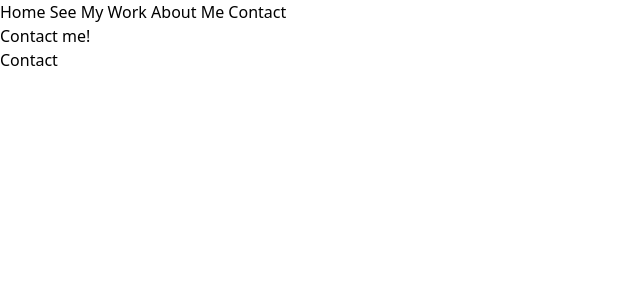
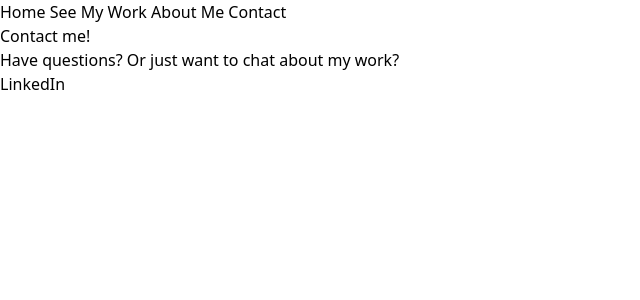
Before and after one commit to megrde93/MegansPortfolio, a React (Create React App) app: page /Contact in a window 1280 px wide. Shown: the top 300 px of the page, without its empty margins (0-640 px from the left). Built offline with nearby package versions, Linux system fonts and the light colour scheme.

Commit message:
contact page

```diff
--- a/src/components/Contact.js
+++ b/src/components/Contact.js
@@ -5,7 +5,13 @@ const Contact = () => {
   return (
     <div>
       <h1>Contact me!</h1>
-      <Link to="https://linkedin.com/in/megan-deray"> Contact </Link>
+      <h2>Have questions? Or just want to chat about my work?</h2>
+      <Link
+        to={{ pathname: "https://linkedin.com/in/megan-deray" }}
+        target="_blank"
+      >
+        LinkedIn
+      </Link>
     </div>
   );
 };
```
